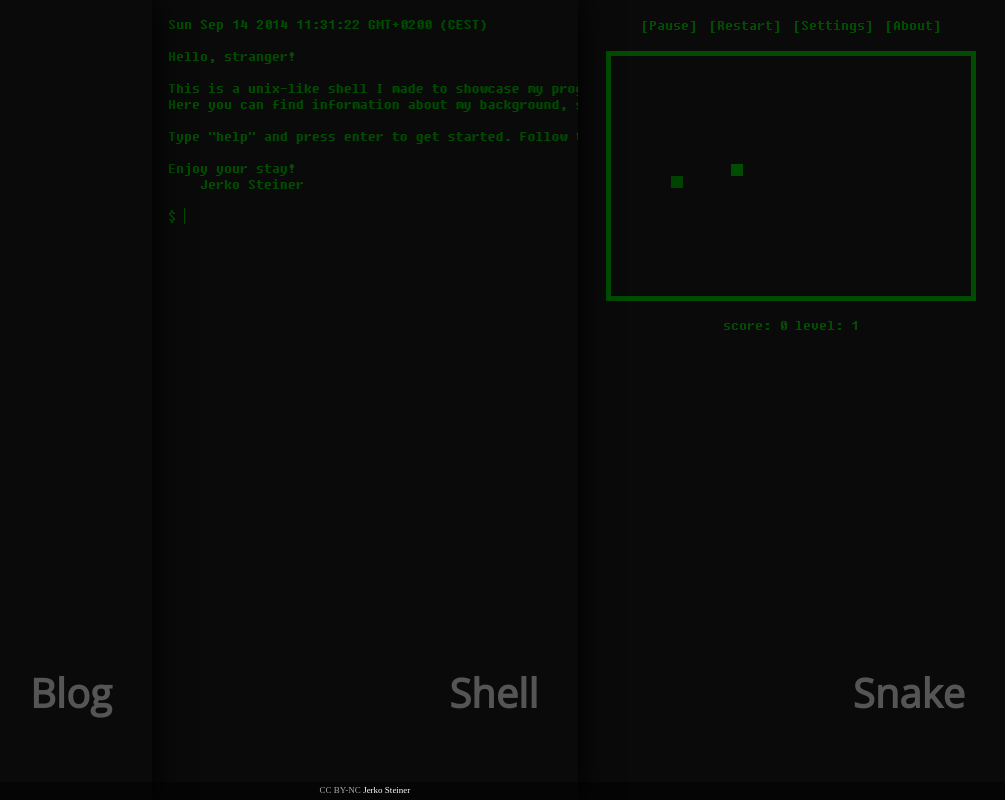
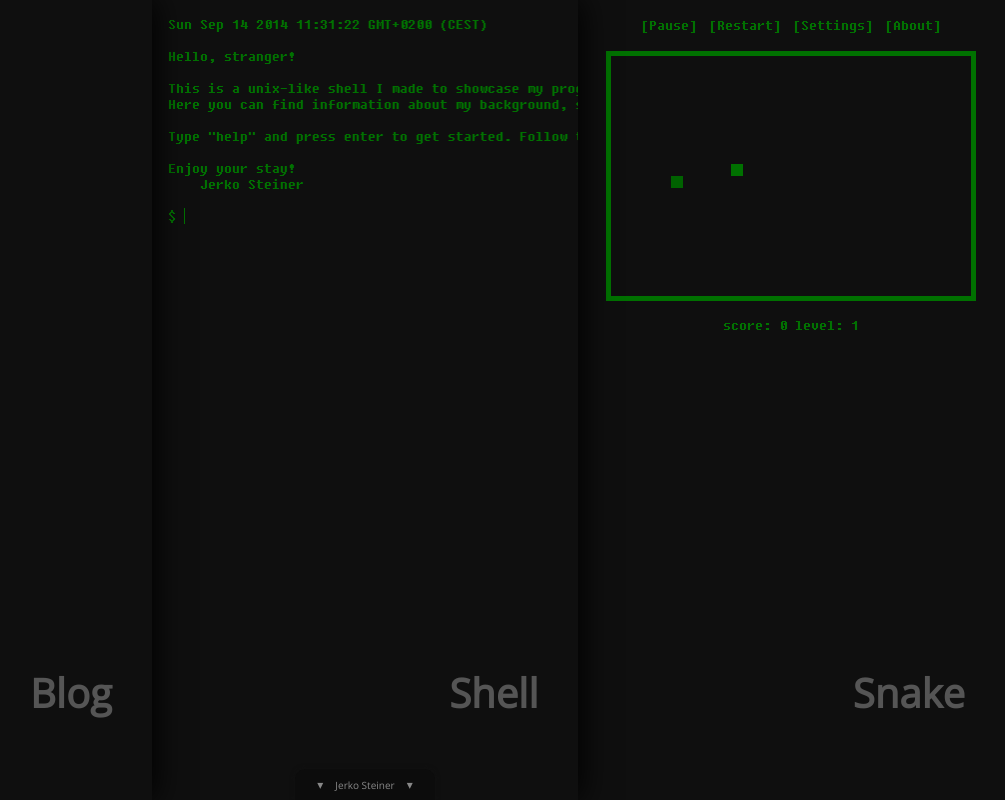
Before and after one commit to jeremija/cover-navigation, a plain HTML site: page index.html in a window 1280 px wide. Shown: the whole page, without its empty margins (275-1280 px from the left). Drawn offline with nearby package versions, Linux system fonts and the light colour scheme.

Commit message:
Added better author info

```diff
--- a/index.html
+++ b/index.html
@@ -110,7 +110,7 @@
         -moz-transition: background-color ease-in 0.3s;
         -ms-transition: background-color ease-in 0.3s;
         -o-transition: background-color ease-in 0.3s;
-        background-color: rgba(0, 0, 0, 0.7);
+        background-color: rgba(0, 0, 0, 0.555);
 
         text-decoration: none;
     }
@@ -172,27 +172,78 @@
     }
 
     footer {
+        font-family: 'Open Sans', sans-serif;
+        border-radius: 10px 10px 0 0;
+        box-shadow: 0 0 5px #111;
         position: fixed;
         text-align: center;
-        font-size: 9px;
+        font-size: 10px;
+        color: #888;
+        right: 0;
+        left: 50%;
+        width: 140px;
+        margin-left: -70px;
+        bottom: 0;
+        background-color: black;
+        background-color: rgba(0, 0, 0, 0.2);
+        z-index: 10;
+    }
+
+    footer .author {
+        margin-top: 0.7em;
+        margin-bottom: 0.7em;
+    }
+
+    footer .author:before {
+        font-size: 1.2em;
+        content: '\25be';
+        margin-right: 1em;
+    }
+
+    footer .author:after {
+        font-size: 1.2em;
+        content: '\25be';
+        margin-left: 1em;
+    }
+
+    footer .additional-info {
+        transition: all ease-in 0.3;
+        -webkit-transition: all ease-in 0.3s;
+        -moz-transition: all ease-in 0.3s;
+        -ms-transition: all ease-in 0.3s;
+        -o-transition: all ease-in 0.3s;
+        padding: 0 30px;
+        height: 0;
+    }
+
+    footer:hover {
+        box-shadow: 0 0 5px #111;
+    }
+
+    footer:hover .author,
+    footer:hover .additional-info a {
+        transition: all ease-in 0.3;
+        -webkit-transition: all ease-in 0.3s;
+        -moz-transition: all ease-in 0.3s;
+        -ms-transition: all ease-in 0.3s;
+        -o-transition: all ease-in 0.3s;
         color: white;
-        right: 0;
-        left: 0;
-        bottom: 0;
-        height: 15px;
-        padding-top: 3px;
-        background-color: rgba(0, 0, 0, 0.5);
+    }
+
+    footer:hover .additional-info {
+        height: 100px;
+        color: white;
     }
 
     footer a,
     footer a:visited {
         text-decoration: none;
-        color: #aaa;
+        color: #888;
     }
 
     footer a:hover {
         text-decoration: underline;
-        color: white;
+        color: #888;
     }
 
 </style>
@@ -239,7 +290,14 @@
 </script>
 
 <footer>
-    <a href="http://creativecommons.org/licenses/by-nc/4.0/" tabindex="-1">CC BY-NC</a> Jerko Steiner
+    <div class="author">Jerko Steiner</div>
+    <div class="additional-info">
+        <a target="_blank" href="http://github.com/jeremija">GitHub</a><br>
+        <a target="_blank" href="http://linkedin.com/in/jerkosteiner">LinkedIn</a><br>
+        <a target="_blank" href="http://twitter.com/JerkoSteiner">Twitter</a><br>
+        <br>
+        <a target="_blank" href="http://creativecommons.org/licenses/by-nc/4.0/" tabindex="-1">License</a>
+    </div>
 </footer>
 
 </body>
```
